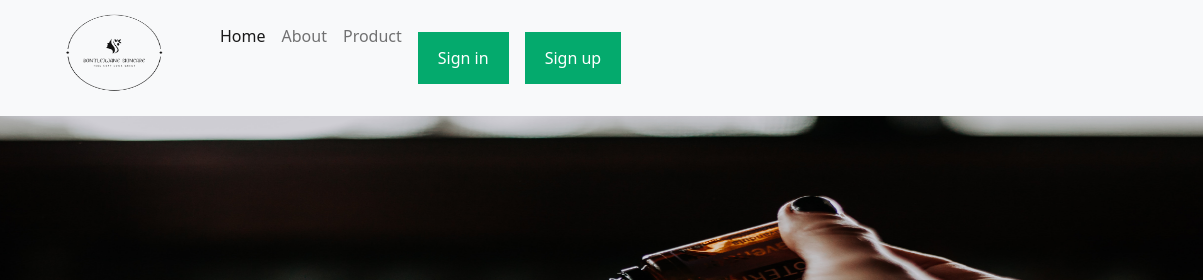
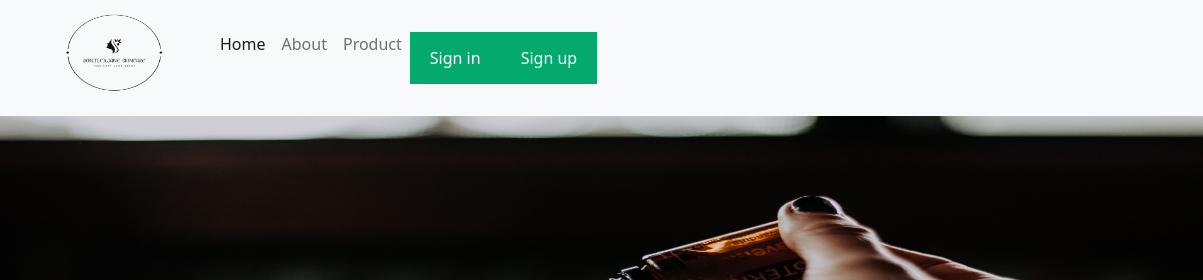
Before and after one commit to Andabambi/Bontlejwame, a plain HTML site: page index.html in a window 1280 px wide. Shown: the top 280 px of the page, 0-1203 px from the left. Drawn offline with nearby package versions, Linux system fonts and the light colour scheme.

Commit message:
Update index.html

```diff
--- a/index.html
+++ b/index.html
@@ -92,9 +92,7 @@ button:hover {
               <li class="nav-item">
                 <a class="nav-link" href="#">Product</a>
               </li>
-                <li class="nav-item">
-                <a class="nav-link" href="#" class="split">
-                <button onclick="document.getElementById('id01').style.display='block'" style="width:auto;">Sign in</button></a>
+                <button onclick="document.getElementById('id01').style.display='block'" style="width:auto;">Sign in</button>
 
   <div id="id01" class="modal">
 
@@ -123,7 +121,6 @@ button:hover {
     </form>
   </div>
                 </li>
-                <a class="nav-link" href="#" class="split">
                 <button onclick="document.getElementById('id02').style.display='block'" style="width:auto;">Sign up</button></a>
 
   <div id="id02" class="modal">
```
